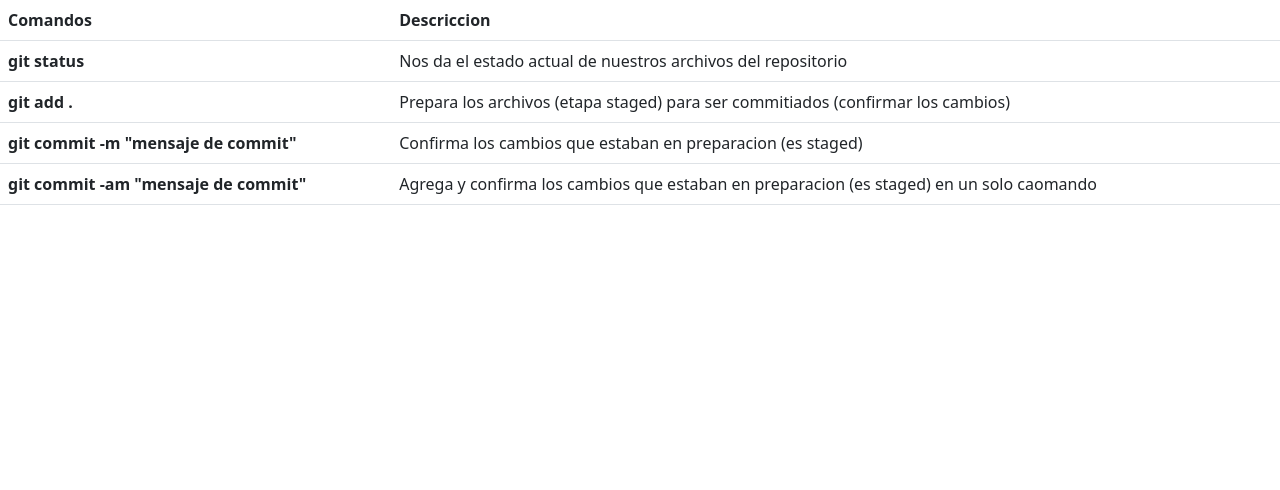
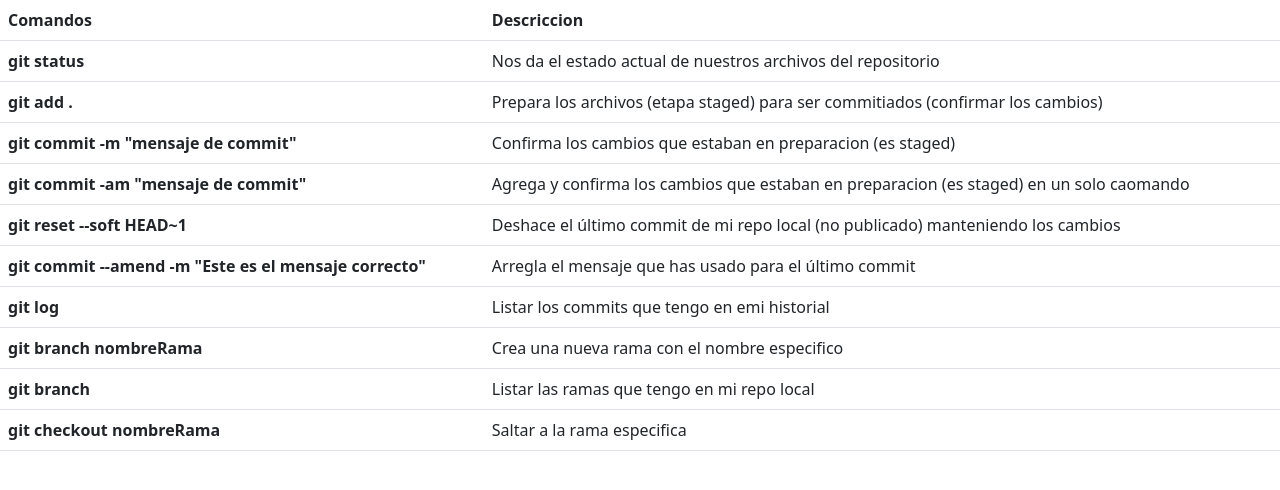
Before and after one commit to abelcg/practicaGit66i, a plain HTML site: page index.html in a window 1280 px wide. Drawn offline with nearby package versions, Linux system fonts and the light colour scheme.

Commit message:
add some cahnges to command list

```diff
--- a/index.html
+++ b/index.html
@@ -38,6 +38,30 @@
                 <th scope="row">git commit -am "mensaje de commit"</th>
                 <td>Agrega y confirma los cambios que estaban en preparacion (es staged) en un solo caomando</td>
               </tr>
+              <tr>
+                <th scope="row">git reset --soft HEAD~1</th>
+                <td>Deshace el último commit de mi repo local (no publicado) manteniendo los cambios</td>
+              </tr>
+              <tr>
+                <th scope="row">git commit --amend -m "Este es el mensaje correcto"</th>
+                <td>Arregla el mensaje que has usado para el último commit</td>
+              </tr>
+              <tr>
+                <th scope="row">git log</th>
+                <td>Listar los commits que tengo en emi historial</td>
+              </tr>
+              <tr>
+                <th scope="row">git branch nombreRama</th>
+                <td>Crea una nueva rama con el nombre especifico</td>
+              </tr>
+              <tr>
+                <th scope="row">git branch</th>
+                <td>Listar las ramas que tengo en mi repo local</td>
+              </tr>
+              <tr>
+                <th scope="row">git checkout nombreRama</th>
+                <td>Saltar a la rama especifica</td>
+              </tr>
             </tbody>
           </table>
     </main>
```
